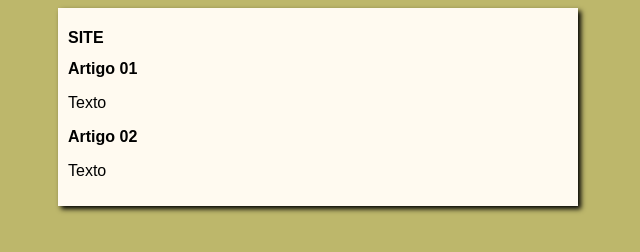
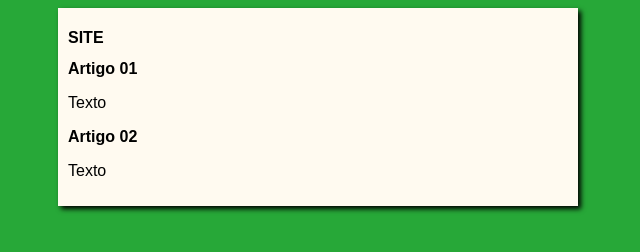
Before and after one commit to Joaogabriel23/teste-branch, a plain HTML site: page index.html in a window 1280 px wide. Shown: the whole page, without its empty margins (322-962 px from the left). Drawn offline with Linux system fonts and the light colour scheme.

Commit message:
Update style.css

```diff
--- a/estilos/style.css
+++ b/estilos/style.css
@@ -4,7 +4,7 @@ font-size: 16px;
 }
 
 body{
-    background-color: #bdb76b;
+    background-color: #27a838;
 }
 
 main{
```
